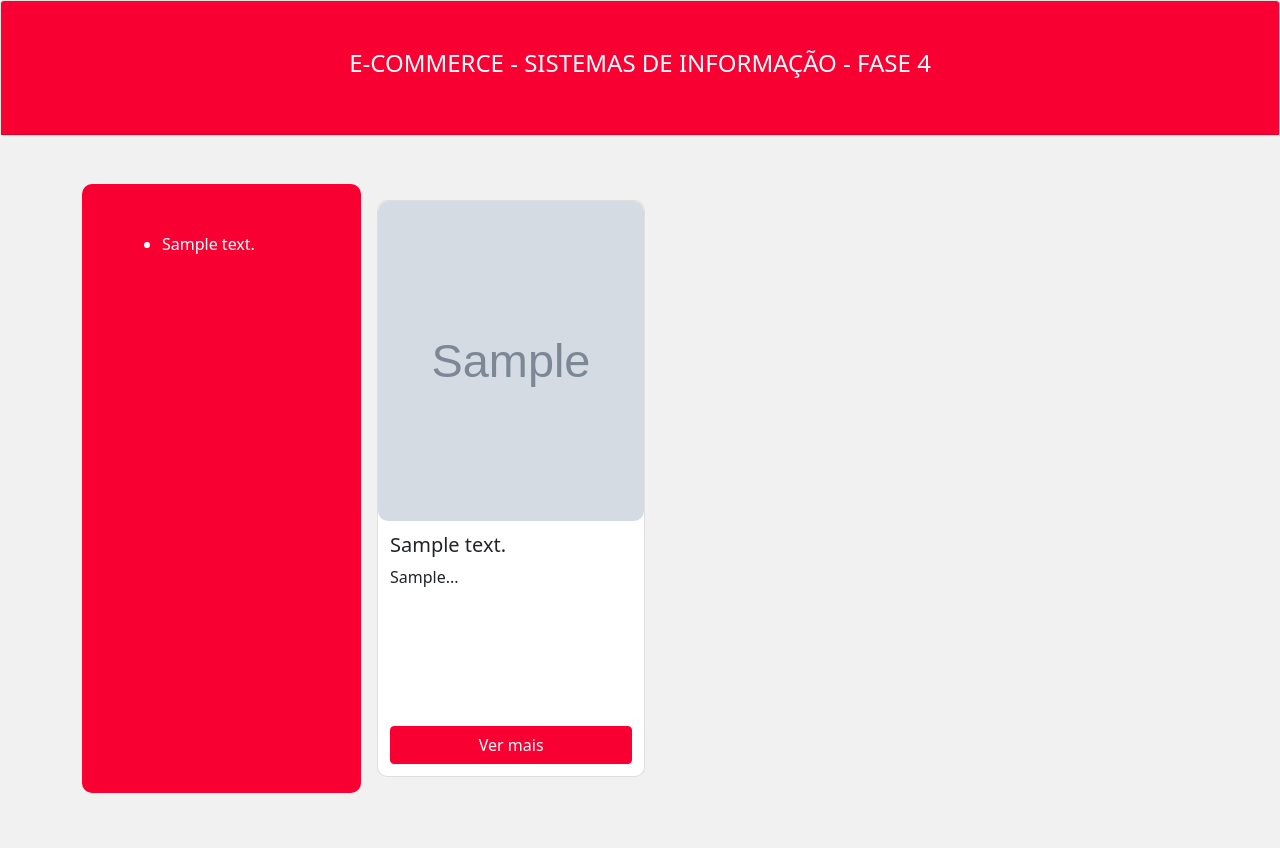
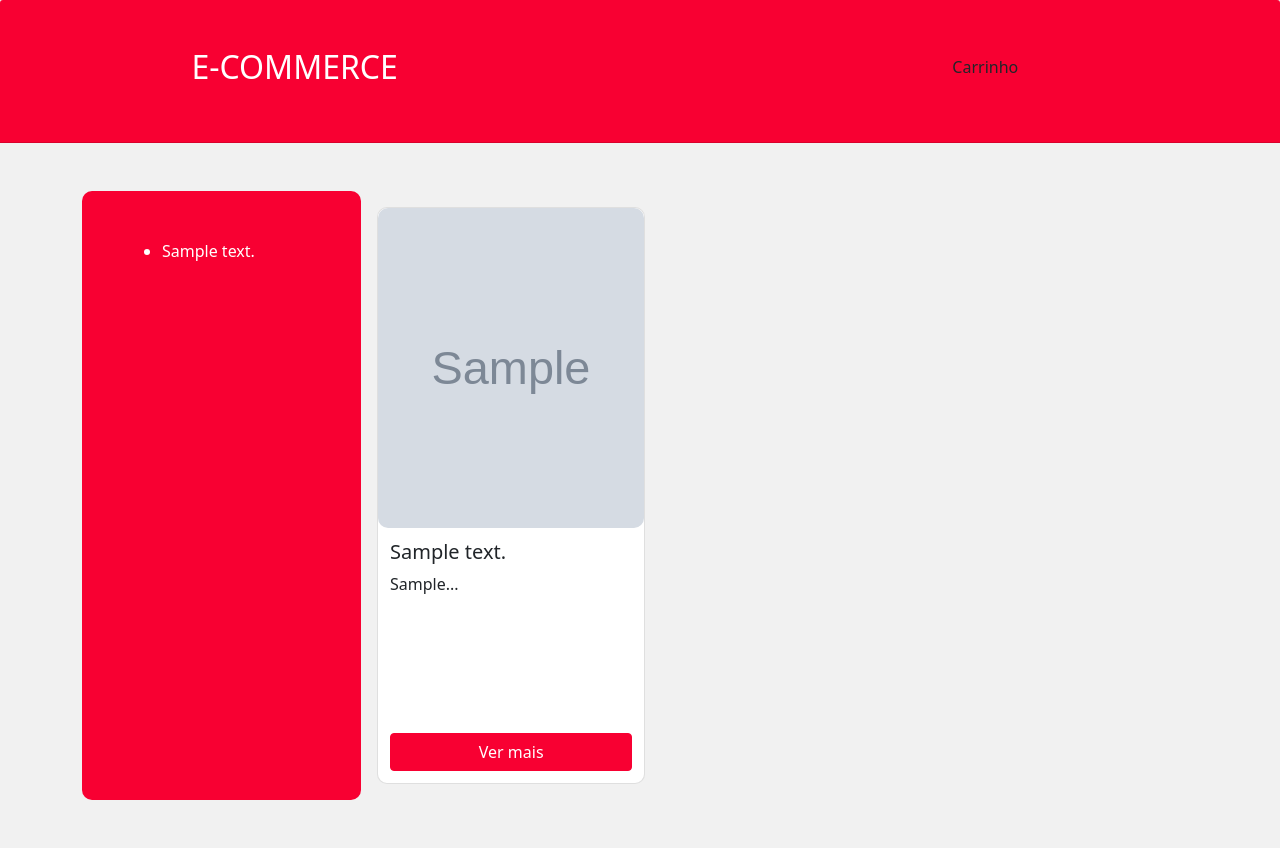
Before and after one commit to MicaelMunsfeld/E-Commerce, a PHP site: page / in a window 1280 px wide. Before the commit the page ends 793 px from the top, so only its background shows below. Run offline with PHP 8.4, Linux system fonts and the light colour scheme; tables that the repository leaves empty or names only in its code hold one stand-in row (values such as "Sample post"); grey boxes marked "Sample" are stand-in pictures.

Commit message:
Update index.php

```diff
--- a/index.php
+++ b/index.php
@@ -21,9 +21,17 @@
 
 	<div class="row">
 		<div class="col-md-12">
-			<div class="card">
-				<div class="card-header p-5 bg-red">
-					<h4 class="text-center text-white">E-COMMERCE - SISTEMAS DE INFORMAÇÃO - FASE 4</h4>
+			<div class="card-header p-5 bg-red">
+				<div class="row">
+					<div class="col-5">
+						<a href="index.php">
+							<h2 class="text-center text-white">E-COMMERCE</h2>
+						</a>
+					</div>
+					<div class="col-4"></div>
+					<div class="col-1">
+						<a href="carrinho.php" class="btn btn-carrinho w-100">Carrinho</a>
+					</div>
 				</div>
 			</div>
 		</div>
```
